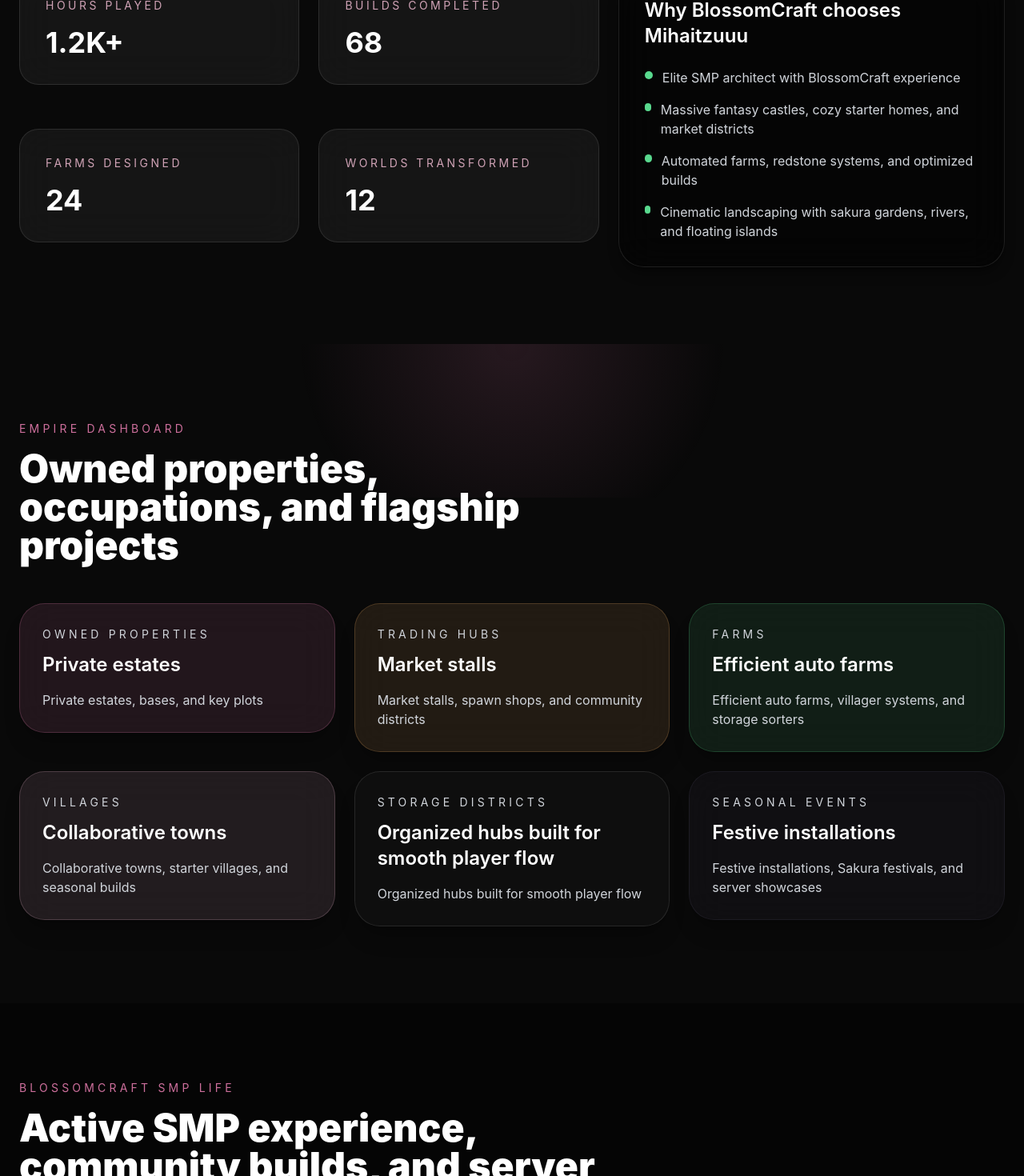
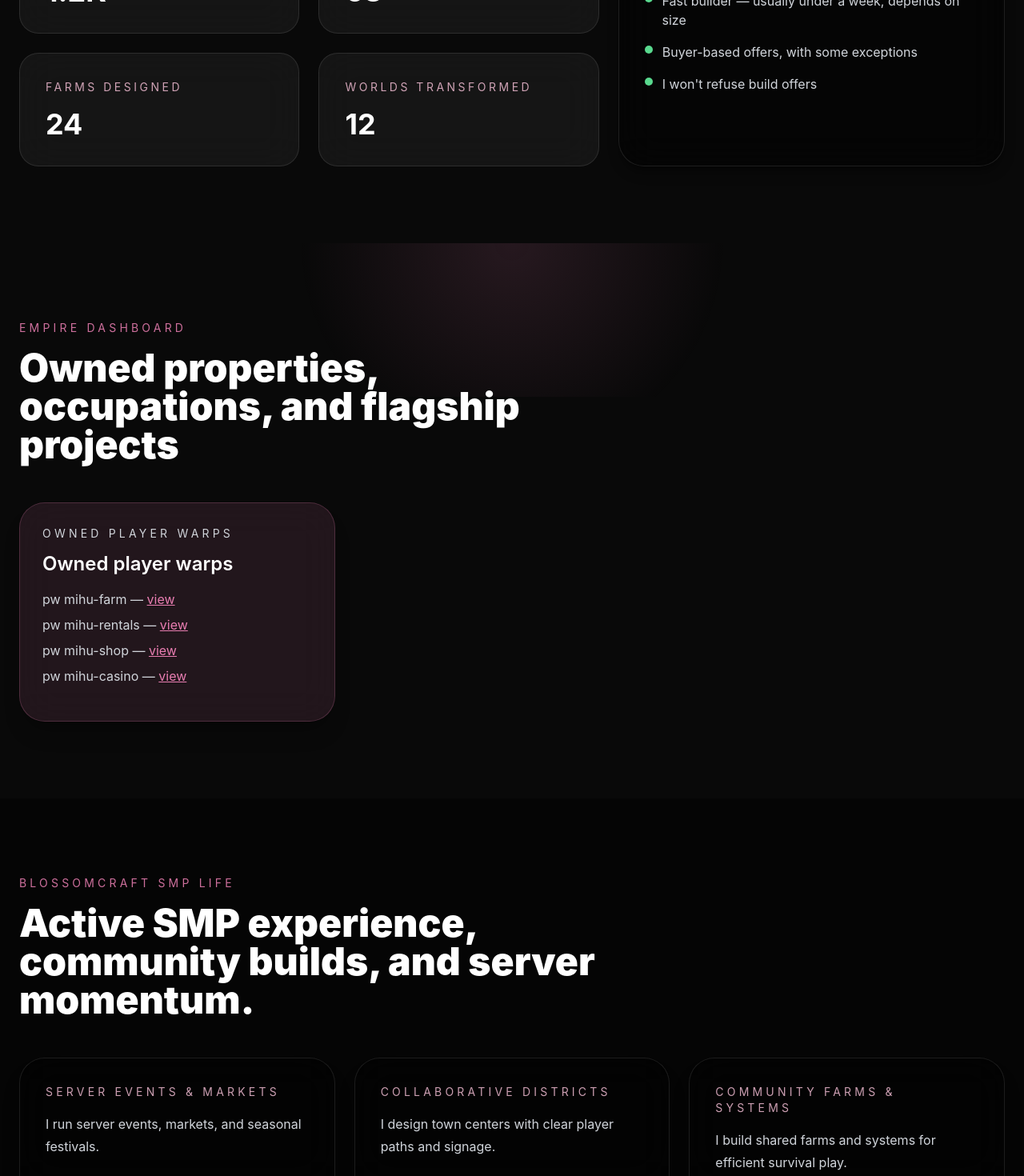
Before and after one commit to ro-mihaiu/ro-mihaiu.github.io, a Next.js app: page / in a window 1280 px wide. Shown: the part 1320-2790 px from the top of the page at 80% size. Built offline with nearby package versions, Linux system fonts and the light colour scheme.

Commit message:
Update copy to first-person; add player-warp pages; align card layouts

```diff
--- a/src/components/AboutSection.tsx
+++ b/src/components/AboutSection.tsx
@@ -8,10 +8,9 @@ const stats = [
 ]
 
 const highlights = [
-  'Elite SMP architect with BlossomCraft experience',
-  'Massive fantasy castles, cozy starter homes, and market districts',
-  'Automated farms, redstone systems, and optimized builds',
-  'Cinematic landscaping with sakura gardens, rivers, and floating islands'
+  'Fast builder — usually under a week, depends on size',
+  'Buyer-based offers, with some exceptions',
+  "I won't refuse build offers"
 ]
 
 export default function AboutSection() {
@@ -23,7 +22,7 @@ export default function AboutSection() {
           <p className="text-sm uppercase tracking-[0.3em] text-sakura-pink/80">About Mihaitzuuu</p>
           <h2 className="mt-4 text-4xl md:text-5xl font-black text-white">Professional Minecraft builder, architect, and SMP creator.</h2>
           <p className="mt-4 text-gray-300 leading-8">
-            Mihaitzuuu crafts premium BlossomCraft SMP environments with cinematic detail, functional automation, and rich community-ready spaces. From lantern-lit starter cottages to kingdom-scale castles, every project blends cozy medieval ambience with luxury fantasy design.
+            I build premium BlossomCraft SMP projects with practical automation and player-ready design.
           </p>
         </div>
 
@@ -45,9 +44,9 @@ export default function AboutSection() {
             ))}
           </div>
 
-          <div className="rounded-[2rem] border border-white/10 bg-black/40 p-8 shadow-lg shadow-black/40 backdrop-blur-xl">
-            <h3 className="text-2xl font-semibold text-white">Why BlossomCraft chooses Mihaitzuuu</h3>
-            <ul className="mt-6 space-y-4 text-gray-300">
+          <div className="rounded-[2rem] border border-white/10 bg-black/40 p-8 shadow-lg shadow-black/40 backdrop-blur-xl h-full flex flex-col">
+            <h3 className="text-2xl font-semibold text-white">why should you choose me?</h3>
+            <ul className="mt-6 space-y-4 text-gray-300 flex-1">
               {highlights.map((item) => (
                 <li key={item} className="flex gap-3">
                   <span className="mt-1 inline-flex h-2.5 w-2.5 rounded-full bg-emerald" />
@@ -55,6 +54,7 @@ export default function AboutSection() {
                 </li>
               ))}
             </ul>
+            <div className="mt-6" />
           </div>
         </div>
       </div>
--- a/src/components/BuildCategories.tsx
+++ b/src/components/BuildCategories.tsx
@@ -47,7 +47,7 @@ export default function BuildCategories() {
               transition={{ duration: 0.45, delay: index * 0.08 }}
             >
               <div className="group rounded-[2rem] border border-white/10 bg-black/40 p-8 shadow-xl shadow-black/30 backdrop-blur-xl hover:-translate-y-1 hover:border-sakura-pink/50 hover:bg-black/60 transition-transform">
-                <div className="mb-6 flex h-44 items-end overflow-hidden rounded-[1.75rem] bg-gradient-to-br from-[#0d0b13] via-[#1b1526] to-[#160f18] p-6">
+                <div className="mb-6 flex h-44 items-end overflow-hidden rounded-[1.75rem] bg-gradient-to-br from-[#0d0b13] via-[#1b1526] to-[#160f18] p-6 h-full flex flex-col">
                   <div className="text-white">
                     <p className="text-sm uppercase tracking-[0.3em] text-blossom-pink/80">{category.accent}</p>
                     <h3 className="mt-3 text-2xl font-semibold">{category.title}</h3>
--- a/src/components/ContactSection.tsx
+++ b/src/components/ContactSection.tsx
@@ -6,9 +6,9 @@ export default function ContactSection() {
           <div className="grid gap-8 lg:grid-cols-[1.2fr_0.8fr] items-center">
             <div>
               <p className="text-sm uppercase tracking-[0.3em] text-sakura-pink/80">Let’s collaborate</p>
-              <h2 className="mt-4 text-4xl font-black text-white">Ready to build your next BlossomCraft legacy?</h2>
+              <h2 className="mt-4 text-4xl font-black text-white">Ready to build your next BlossomCraft project?</h2>
               <p className="mt-4 text-gray-300 leading-8">
-                Contact Mihaitzuuu for cinematic build commissions, Redstone automation, community projects, and server design.
+                I take commissions for builds, Redstone, and server design.
               </p>
             </div>
             <div className="space-y-4 rounded-3xl border border-white/10 bg-black/50 p-8">
--- a/src/components/Footer.tsx
+++ b/src/components/Footer.tsx
@@ -9,7 +9,7 @@ export default function Footer() {
             <p className="text-sm uppercase tracking-[0.3em] text-sakura-pink/80">BlossomCraft Portfolio</p>
             <h2 className="mt-4 text-3xl font-black text-white">Big ideas. Beautiful builds. BlossomCraft.</h2>
             <p className="mt-4 max-w-xl text-gray-300 leading-7">
-              A cinematic portfolio page for Mihaitzuuu, built to show server projects, community life, and premium Minecraft architecture.
+              I showcase server projects, community builds, and premium Minecraft work.
             </p>
           </div>
 
@@ -27,7 +27,7 @@ export default function Footer() {
               <h3 className="text-sm uppercase tracking-[0.3em] text-blossom-pink/80">Connect</h3>
               <ul className="mt-5 space-y-3 text-gray-300">
                 <li><a href="https://github.com/ro-mihaiu" target="_blank" rel="noopener noreferrer" className="hover:text-white">GitHub</a></li>
-                <li><a href="https://discord.gg" target="_blank" rel="noopener noreferrer" className="hover:text-white">Discord</a></li>
+                <li><a href="https://discord.com/users/1027052856697684099" target="_blank" rel="noopener noreferrer" className="hover:text-white">Discord</a></li>
               </ul>
             </div>
           </div>
--- a/src/components/Hero.tsx
+++ b/src/components/Hero.tsx
@@ -20,7 +20,7 @@ export default function Hero() {
 
         <motion.div initial={{ opacity: 0 }} animate={{ opacity: 1 }} transition={{ delay: 0.3 }}>
           <p className="mt-4 max-w-2xl text-lg text-gray-300">
-            Professional Minecraft Builds Crafted for BlossomCraft SMP — creating immersive worlds, cinematic landscapes, and unforgettable SMP experiences.
+            I build premium Minecraft projects for BlossomCraft SMP — practical, polished, player-ready.
           </p>
         </motion.div>
 
--- a/src/components/OwnershipSection.tsx
+++ b/src/components/OwnershipSection.tsx
@@ -1,12 +1,11 @@
 import { motion } from 'framer-motion'
 
 const items = [
-  { title: 'Owned Properties', subtitle: 'Private estates, bases, and key plots', color: 'bg-sakura-pink/10 border-sakura-pink/20' },
-  { title: 'Trading Hubs', subtitle: 'Market stalls, spawn shops, and community districts', color: 'bg-lantern/10 border-lantern/20' },
-  { title: 'Farms', subtitle: 'Efficient auto farms, villager systems, and storage sorters', color: 'bg-emerald/10 border-emerald/20' },
-  { title: 'Villages', subtitle: 'Collaborative towns, starter villages, and seasonal builds', color: 'bg-blossom-pink/10 border-blossom-pink/20' },
-  { title: 'Storage Districts', subtitle: 'Organized hubs built for smooth player flow', color: 'bg-charcoal/70 border-white/10' },
-  { title: 'Seasonal Events', subtitle: 'Festive installations, Sakura festivals, and server showcases', color: 'bg-[#514b66]/10 border-[#514b66]/20' }
+  {
+    title: 'Owned player warps',
+    subtitle: 'pw mihu-farm, pw mihu-rentals, pw mihu-shop, pw mihu-casino',
+    color: 'bg-sakura-pink/10 border-sakura-pink/20'
+  }
 ]
 
 export default function OwnershipSection() {
@@ -28,10 +27,16 @@ export default function OwnershipSection() {
               viewport={{ once: true, amount: 0.3 }}
               transition={{ duration: 0.45, delay: index * 0.08 }}
             >
-              <div className={`rounded-[2rem] border p-7 shadow-xl shadow-black/20 backdrop-blur-xl ${item.color} hover:-translate-y-1 transition-transform`}>
+              <div className={`rounded-[2rem] border p-7 shadow-xl shadow-black/20 backdrop-blur-xl ${item.color} hover:-translate-y-1 transition-transform h-full flex flex-col`}>
                 <p className="text-sm uppercase tracking-[0.3em] text-gray-300">{item.title}</p>
-                <h3 className="mt-3 text-2xl font-semibold text-white">{item.subtitle.split(',')[0]}</h3>
-                <p className="mt-4 text-gray-300">{item.subtitle}</p>
+                <h3 className="mt-3 text-2xl font-semibold text-white">Owned player warps</h3>
+                <div className="mt-4 text-gray-300 space-y-2 flex-1">
+                  <p>pw mihu-farm — <a className="text-sakura-pink/90 underline" href="/player-warps/mihu-farm">view</a></p>
+                  <p>pw mihu-rentals — <a className="text-sakura-pink/90 underline" href="/player-warps/mihu-rentals">view</a></p>
+                  <p>pw mihu-shop — <a className="text-sakura-pink/90 underline" href="/player-warps/mihu-shop">view</a></p>
+                  <p>pw mihu-casino — <a className="text-sakura-pink/90 underline" href="/player-warps/mihu-casino">view</a></p>
+                </div>
+                <div className="mt-4" />
               </div>
             </motion.div>
           ))}
--- a/src/components/ServerLifeSection.tsx
+++ b/src/components/ServerLifeSection.tsx
@@ -3,15 +3,15 @@ import { motion } from 'framer-motion'
 const lifeItems = [
   {
     title: 'Server events & markets',
-    description: 'A creative hub for BlossomCraft community builds, seasonal festivals, and player-run shops.'
+    description: 'I run server events, markets, and seasonal festivals.'
   },
   {
     title: 'Collaborative districts',
-    description: 'Interactive town centers with player paths, lantern-lit plazas, and custom signage.'
+    description: 'I design town centers with clear player paths and signage.'
   },
   {
     title: 'Community farms & systems',
-    description: 'Shared infrastructure built for efficiency and polished survival gameplay.'
+    description: 'I build shared farms and systems for efficient survival play.'
   }
 ]
 
@@ -33,9 +33,10 @@ export default function ServerLifeSection() {
               viewport={{ once: true, amount: 0.3 }}
               transition={{ duration: 0.45, delay: index * 0.08 }}
             >
-              <div className="rounded-[2rem] border border-white/10 bg-black/40 p-8 shadow-xl shadow-black/30 backdrop-blur-xl">
+              <div className="rounded-[2rem] border border-white/10 bg-black/40 p-8 shadow-xl shadow-black/30 backdrop-blur-xl h-full flex flex-col">
                 <p className="text-sm uppercase tracking-[0.3em] text-blossom-pink/80">{item.title}</p>
-                <p className="mt-4 text-gray-300 leading-7">{item.description}</p>
+                <p className="mt-4 text-gray-300 leading-7 flex-1">{item.description}</p>
+                <div className="mt-4" />
               </div>
             </motion.div>
           ))}
--- a/src/pages/index.tsx
+++ b/src/pages/index.tsx
@@ -13,7 +13,7 @@ export default function Home() {
     <>
       <Head>
         <title>MIHAITZUUU BUILDS — BlossomCraft SMP</title>
-        <meta name="description" content="Professional Minecraft builds crafted for BlossomCraft SMP" />
+        <meta name="description" content="I build premium Minecraft projects for BlossomCraft SMP" />
       </Head>
       <div className="relative min-h-screen overflow-hidden bg-deep-black text-white">
         <SakuraEffect />
--- /dev/null
+++ b/src/pages/player-warps/[slug].tsx
@@ -0,0 +1,59 @@
+import { useRouter } from 'next/router'
+import Link from 'next/link'
+
+const guides: Record<string, { title: string; lines: string[] }> = {
+  'mihu-farm': {
+    title: 'mihu-farm',
+    lines: ['Use the warp to access the farm.', 'Do not break or place blocks.', 'Take only what is allowed by signs.']
+  },
+  'mihu-rentals': {
+    title: 'mihu-rentals',
+    lines: ['Rentals are player-run plots.', 'Follow the rental rules on each plot.', 'Report issues to me on Discord.']
+  },
+  'mihu-shop': {
+    title: 'mihu-shop',
+    lines: ['Shop is for buying and selling.', 'Use signs or shop menu to trade.', 'No stealing or grief.']
+  },
+  'mihu-casino': {
+    title: 'mihu-casino',
+    lines: ['Casino games are for fun.', 'Play fair and follow game rules.', 'Do not exploit or abuse mechanics.']
+  }
+}
+
+export default function WarpGuide() {
+  const router = useRouter()
+  const { slug } = router.query
+
+  if (!slug || Array.isArray(slug)) return null
+
+  const key = slug as string
+  const guide = guides[key]
+
+  if (!guide) {
+    return (
+      <div className="max-w-4xl mx-auto px-6 py-24">
+        <h1 className="text-3xl font-black">Warp not found</h1>
+        <p className="mt-4 text-gray-300">The requested warp does not exist.</p>
+        <p className="mt-6"><Link href="/player-warps" className="text-sakura-pink/90 underline">Back to warps</Link></p>
+      </div>
+    )
+  }
+
+  return (
+    <div className="max-w-4xl mx-auto px-6 py-24">
+      <p className="text-sm uppercase tracking-[0.3em] text-sakura-pink/80">Owned player warps</p>
+      <h1 className="mt-4 text-4xl font-black text-white">{guide.title}</h1>
+      <div className="mt-6 rounded-lg border border-white/10 bg-black/40 p-6">
+        <h3 className="text-lg font-semibold text-white">Rules / Guide</h3>
+        <ul className="mt-4 list-disc list-inside text-gray-300 space-y-2">
+          {guide.lines.map((l, i) => (
+            <li key={i}>{l}</li>
+          ))}
+        </ul>
+        <p className="mt-6 text-gray-300">To get access, DM me on Discord:</p>
+        <p className="mt-2"><a href="https://discord.com/users/1027052856697684099" target="_blank" rel="noopener noreferrer" className="text-sakura-pink/90 underline">DM to get access</a></p>
+      </div>
+      <p className="mt-6"><Link href="/player-warps" className="text-sakura-pink/90 underline">Back to warps</Link></p>
+    </div>
+  )
+}
```
